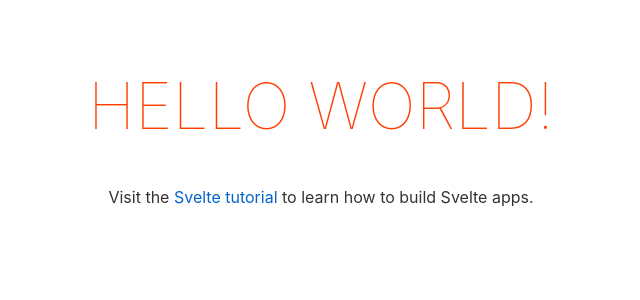
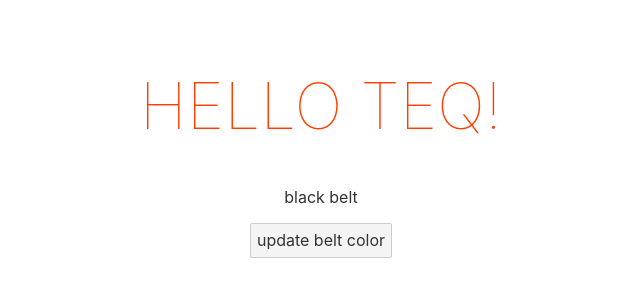
Before and after one commit to maxdevjs/learn-svelte-tutorial-for-beginners, a Svelte app in the folder myproject/: page / in a window 1280 px wide. Shown: the top 300 px of the page, without its empty margins (319-959 px from the left). Built offline with nearby package versions, Linux system fonts and the light colour scheme.

Commit message:
Add interactivity (lesson-3)

```diff
--- a/myproject/src/App.svelte
+++ b/myproject/src/App.svelte
@@ -1,5 +1,10 @@
 <script>
-  export let name;
+  let name = "Teq";
+  let beltColour = "black";
+
+  const handleClick = () => {
+    beltColour = "orange";
+  };
 </script>
 
 <style>
@@ -26,9 +31,6 @@
 
 <main>
   <h1>Hello {name}!</h1>
-  <p>
-    Visit the
-    <a href="https://svelte.dev/tutorial">Svelte tutorial</a>
-    to learn how to build Svelte apps.
-  </p>
+  <p on:click={handleClick}>{beltColour} belt</p>
+  <button on:click={handleClick}>update belt color</button>
 </main>
```
